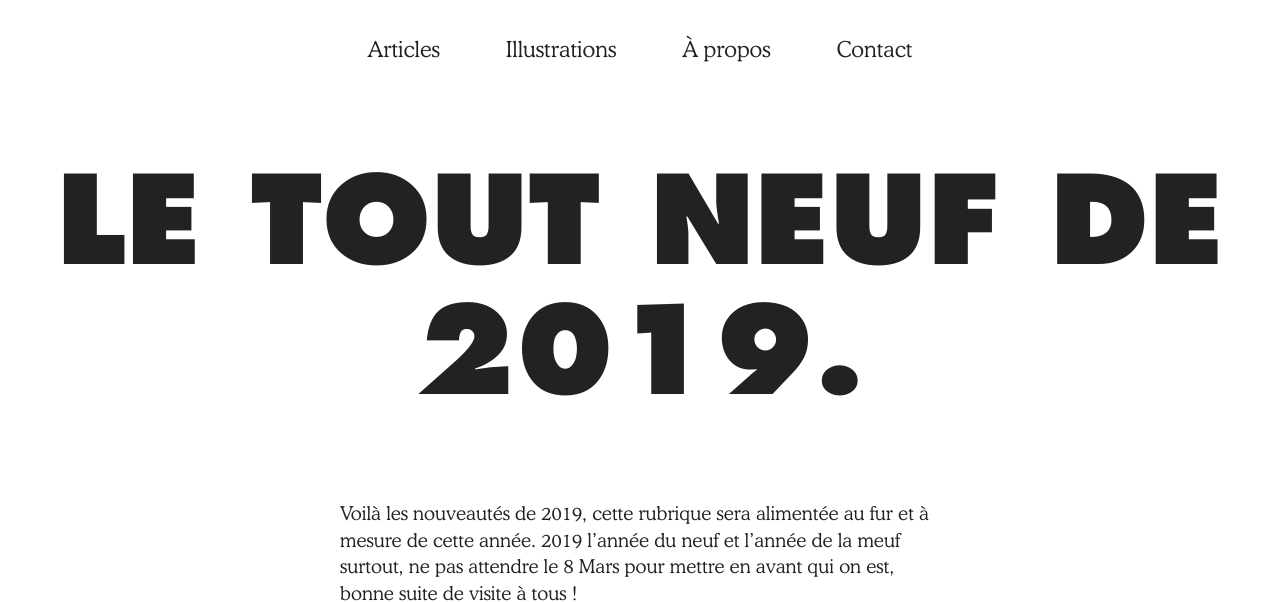
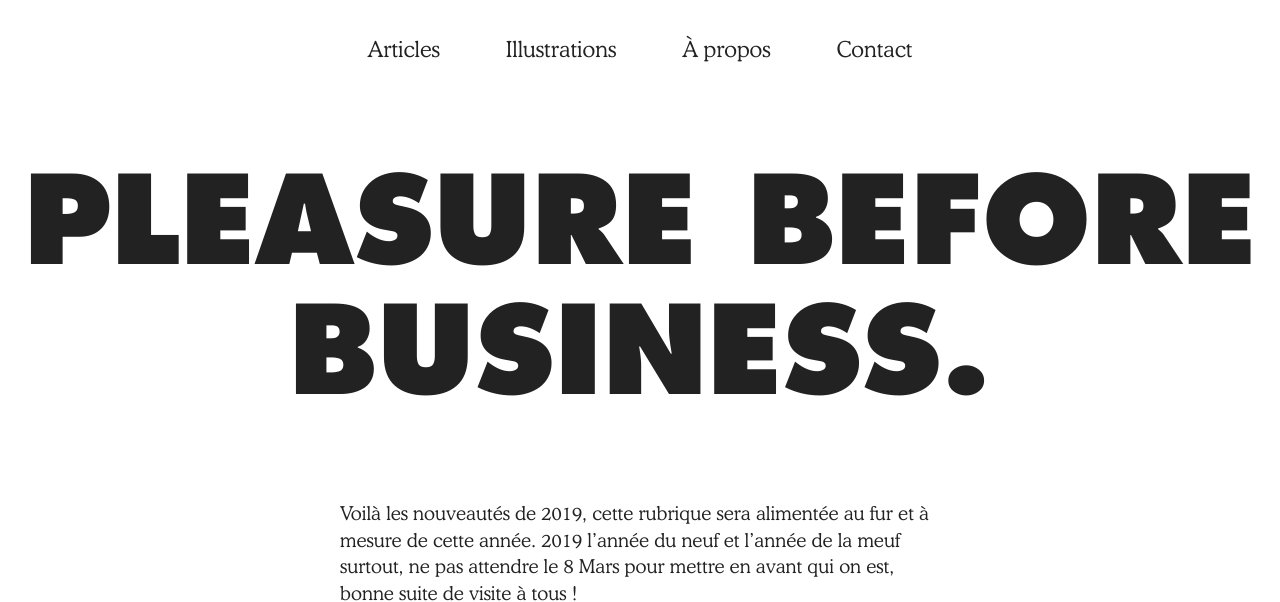
Before and after one commit to yulek-emc/website, a Jekyll site: the page built from _articles/tout-neuf-en-2019.md, in a window 1280 px wide and 900 px high, cut to the strip 0-602 px from the top of the window. Built offline with Jekyll 4.4.1, drawn with Linux system fonts in a browser that asks for light colours; a script that is not in the unit is left out.

Commit message:
Update Articles “tout-neuf-en-2019”

```diff
--- a/_articles/tout-neuf-en-2019.md
+++ b/_articles/tout-neuf-en-2019.md
@@ -1,6 +1,6 @@
 ---
 layout: article
-title: Le tout neuf de 2019.
+title: Pleasure before business.
 date: 2019-03-01T15:38:22.772Z
 cover-image: /assets/uploads/couvcaniche.jpg
 article-content: >-
```
